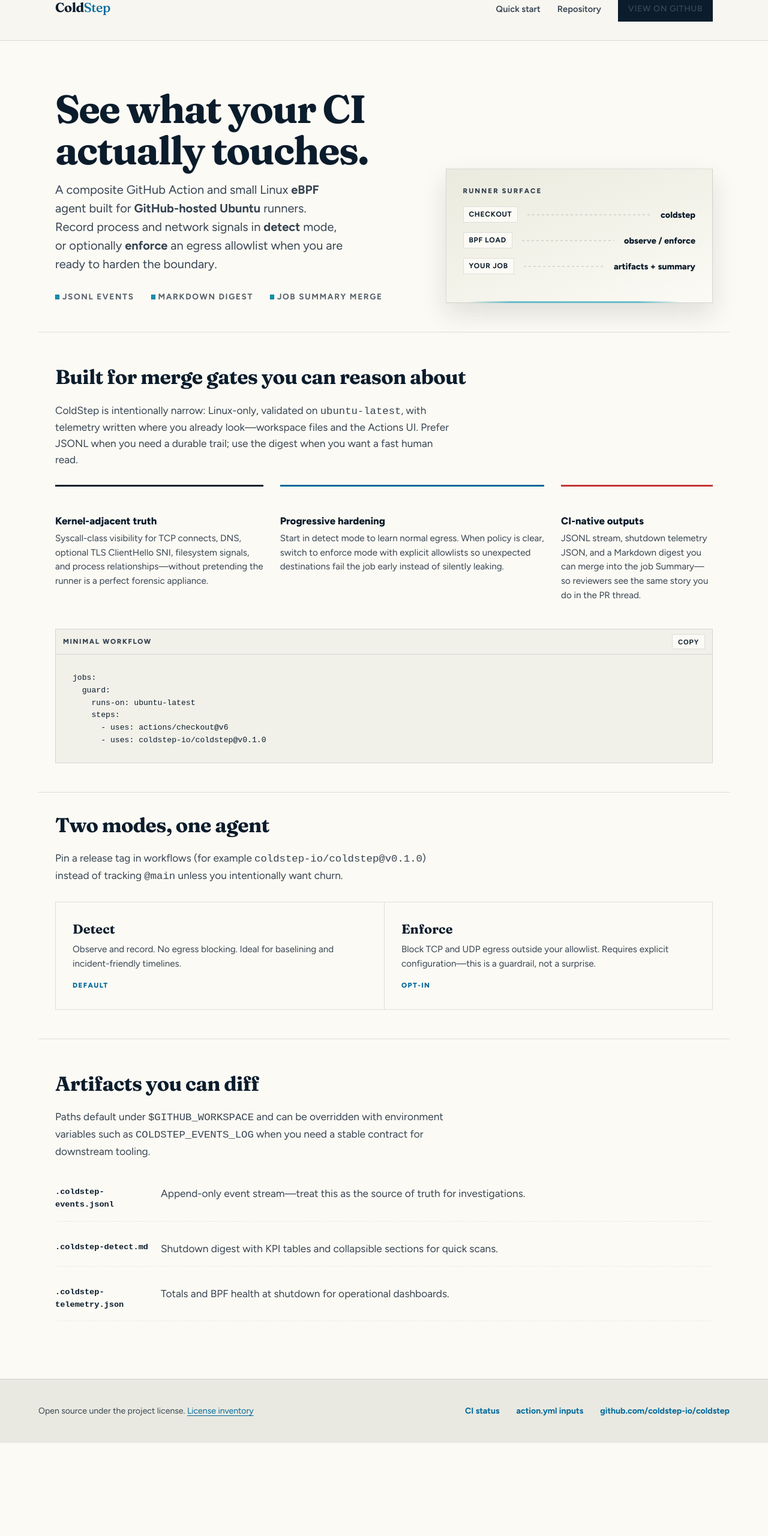
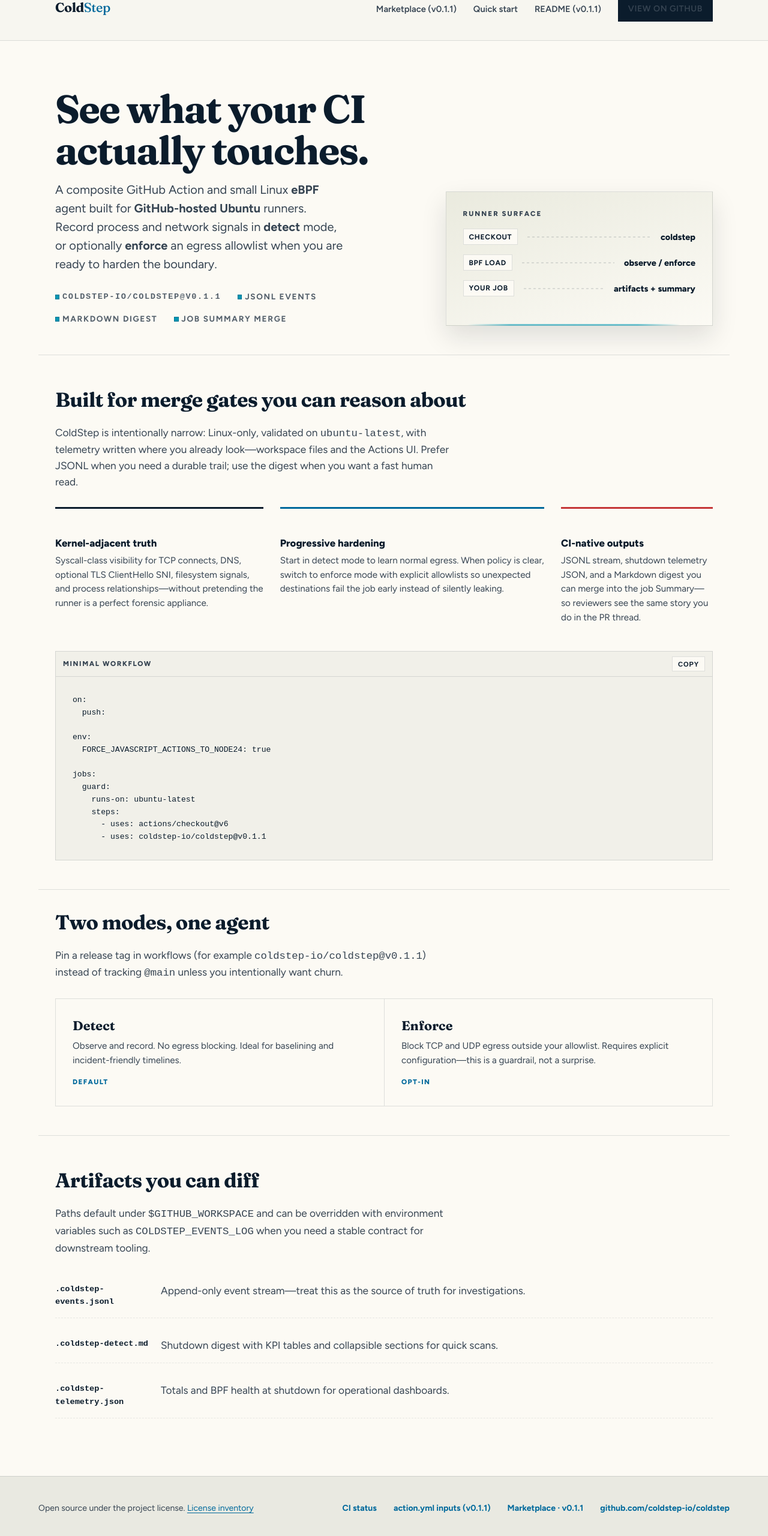
Before and after one commit to coldstep-io/coldstep, a website: page website/index.html in a window 1280 px wide. Shown: the part 42-2602 px from the top of the page at 60% size. Before the commit the page ends 2447 px from the top, so only its background shows below. Drawn offline with Linux system fonts and the light colour scheme.

Commit message:
update all to v0.1.1, cause typing is hard

```diff
--- a/website/index.html
+++ b/website/index.html
@@ -24,8 +24,9 @@
         <div class="header-inner">
           <p class="brand">Cold<span>Step</span></p>
           <nav class="nav-actions" aria-label="Primary">
+            <a href="https://github.com/marketplace/actions/coldstep-ebpf-ci-egress">Marketplace (v0.1.1)</a>
             <a href="https://github.com/coldstep-io/coldstep/blob/main/QUICK_START.md">Quick start</a>
-            <a href="https://github.com/coldstep-io/coldstep/blob/main/README.md">Repository</a>
+            <a href="https://github.com/coldstep-io/coldstep/blob/v0.1.1/README.md">README (v0.1.1)</a>
             <a class="btn" href="https://github.com/coldstep-io/coldstep">View on GitHub</a>
           </nav>
         </div>
@@ -42,6 +43,7 @@
               ready to harden the boundary.
             </p>
             <div class="hero-meta" role="list">
+              <span role="listitem"><code>coldstep-io/coldstep@v0.1.1</code></span>
               <span role="listitem">JSONL events</span>
               <span role="listitem">Markdown digest</span>
               <span role="listitem">Job Summary merge</span>
@@ -107,19 +109,25 @@
                 Copy
               </button>
             </header>
-            <pre><code id="yaml-snippet">jobs:
+            <pre><code id="yaml-snippet">on:
+  push:
+
+env:
+  FORCE_JAVASCRIPT_ACTIONS_TO_NODE24: true
+
+jobs:
   guard:
     runs-on: ubuntu-latest
     steps:
       - uses: actions/checkout@v6
-      - uses: coldstep-io/coldstep@v0.1.0</code></pre>
+      - uses: coldstep-io/coldstep@v0.1.1</code></pre>
           </div>
         </section>
 
         <section class="section section--tight-top" aria-labelledby="modes-heading">
           <h2 id="modes-heading">Two modes, one agent</h2>
           <p class="section-intro">
-            Pin a release tag in workflows (for example <code>coldstep-io/coldstep@v0.1.0</code>) instead of tracking
+            Pin a release tag in workflows (for example <code>coldstep-io/coldstep@v0.1.1</code>) instead of tracking
             <code>@main</code> unless you intentionally want churn.
           </p>
           <div class="modes">
@@ -170,7 +178,8 @@
           </p>
           <div class="footer-links">
             <a href="https://github.com/coldstep-io/coldstep/actions/workflows/coldstep-ci.yml">CI status</a>
-            <a href="https://github.com/coldstep-io/coldstep/blob/main/action.yml">action.yml inputs</a>
+            <a href="https://github.com/coldstep-io/coldstep/blob/v0.1.1/action.yml">action.yml inputs (v0.1.1)</a>
+            <a href="https://github.com/marketplace/actions/coldstep-ebpf-ci-egress">Marketplace · v0.1.1</a>
             <a href="https://github.com/coldstep-io/coldstep">github.com/coldstep-io/coldstep</a>
           </div>
         </div>
```
Also changed, not shown: CONTRIBUTING.md (+1 -1 lines), QUICK_START.md (+7 -6 lines), .github/workflows/coldstep-demo.yml, README.md.
